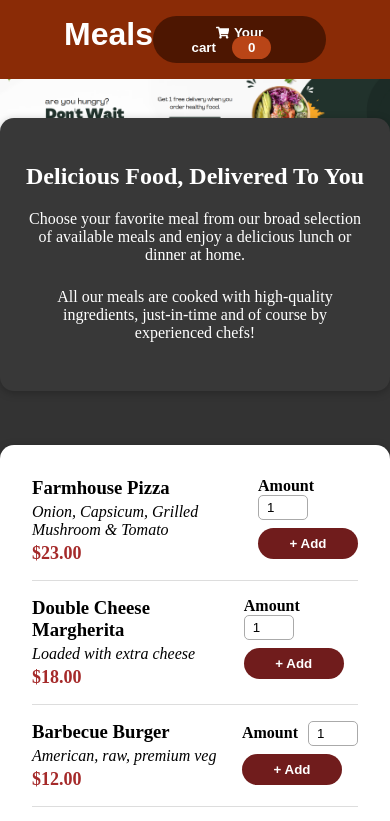
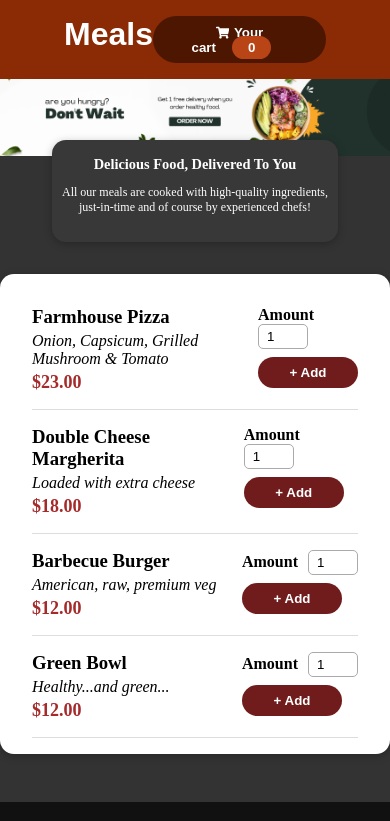
Before and after one commit to harsh-sahni-projects/food-order-app, a React (Create React App) app: page / in a window 390 px wide. Shown: the top 821 px of the page. Built offline with nearby package versions, Linux system fonts and the light colour scheme.

Commit message:
made introduction para responsive for mobile view

```diff
--- a/src/Components/Introduction.module.css
+++ b/src/Components/Introduction.module.css
@@ -30,3 +30,21 @@
     color: white;
     text-align: center;
 }
+
+@media (max-width: 768px) {
+    .description-container {
+        /* background: red; */
+        width: 70%;
+        padding: 0.2rem 0.4rem;
+        top: -1rem;
+    }
+    .description-container h2 {
+        font-size: 0.9rem;
+    }
+    .description-container {
+        font-size: 0.75rem;
+    }
+    .description-container p:nth-child(2) {
+        display: none;
+    }
+}
```
